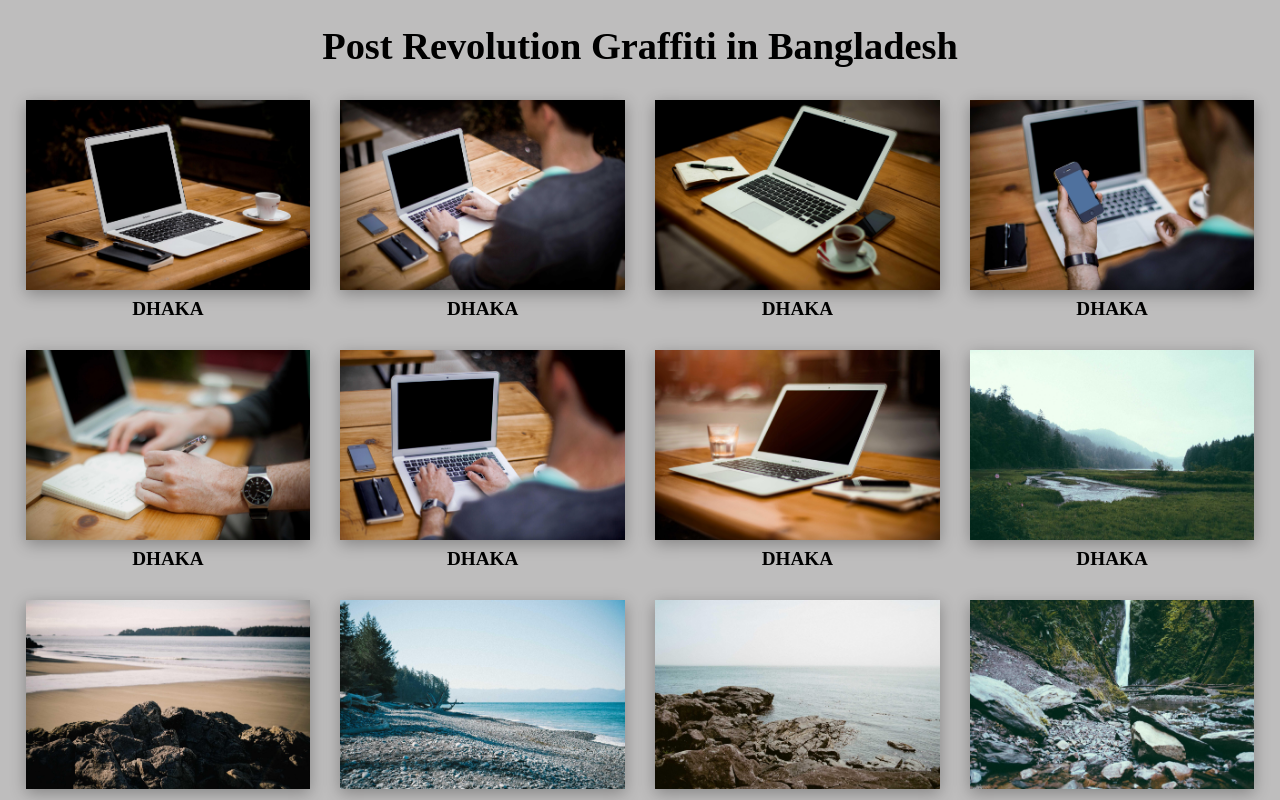
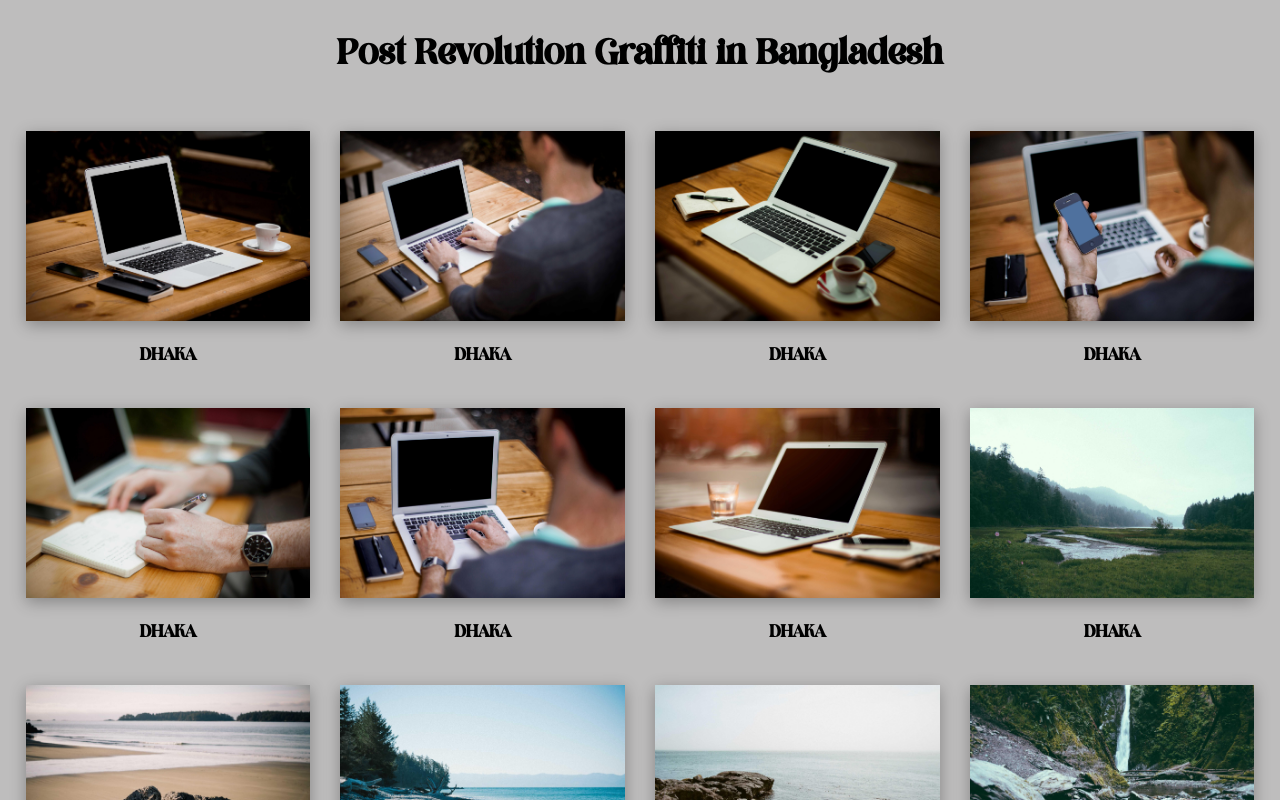
Before and after one commit to AsefHossainKhan/post-rev-graffiti, a React (Vite) app: page / in a window 1280 px wide. Shown: the top 800 px of the page. Built offline with nearby package versions, Linux system fonts and the light colour scheme.

Commit message:
custom font base added

```diff
--- a/src/index.css
+++ b/src/index.css
@@ -1,5 +1,13 @@
+@font-face {
+  font-family: 'Beauty Morning';
+  src: url('/fonts/Beauty Morning.otf') format('opentype'),
+       url('/fonts/Beauty Morning.ttf') format('truetype');
+  font-weight: normal;
+  font-style: normal;
+}
 * {
   margin: 0;
   padding: 0;
   box-sizing: border-box;
+  font-family: 'Beauty Morning', Georgia, 'Times New Roman', Times, serif;
 }
```
Also changed, not shown: public/fonts/Beauty Morning.otf (added), public/fonts/Beauty Morning.ttf (added).
